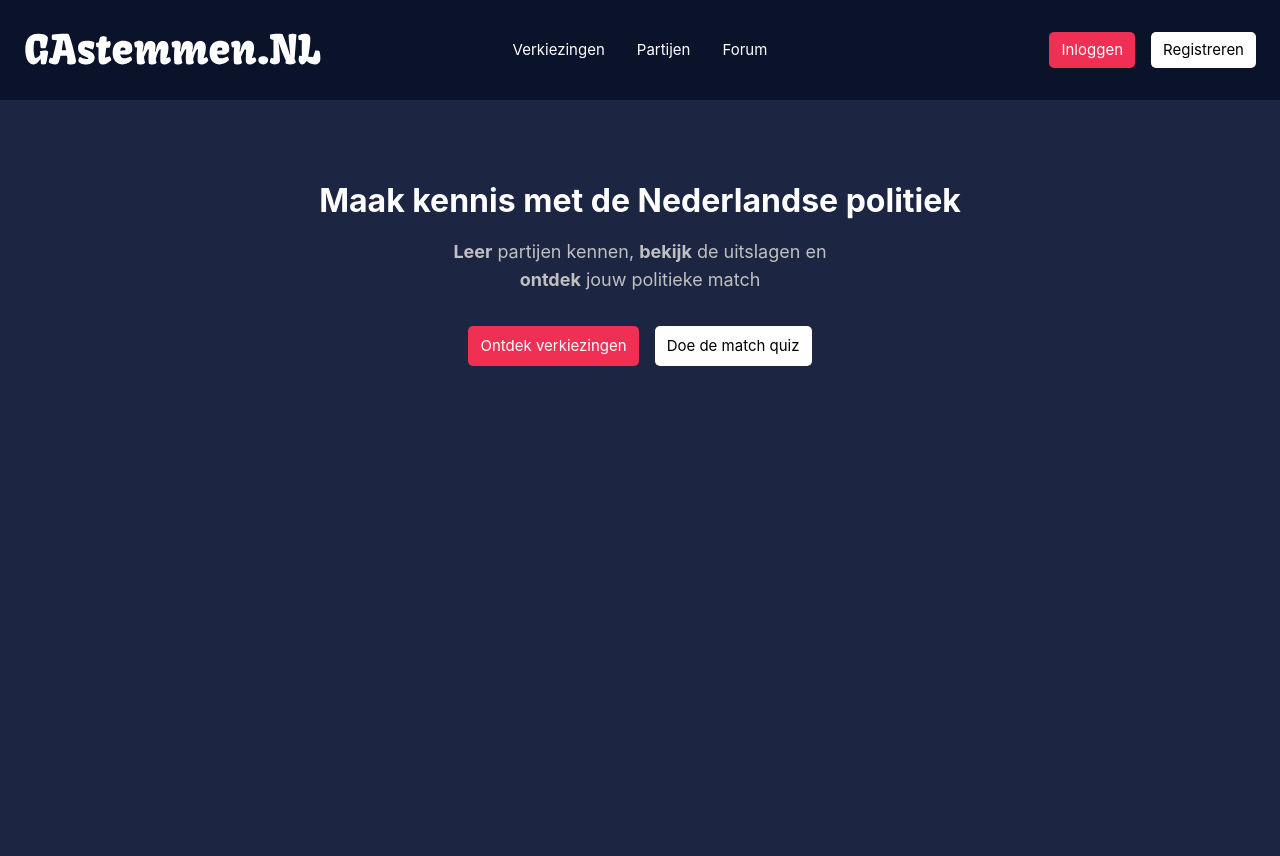
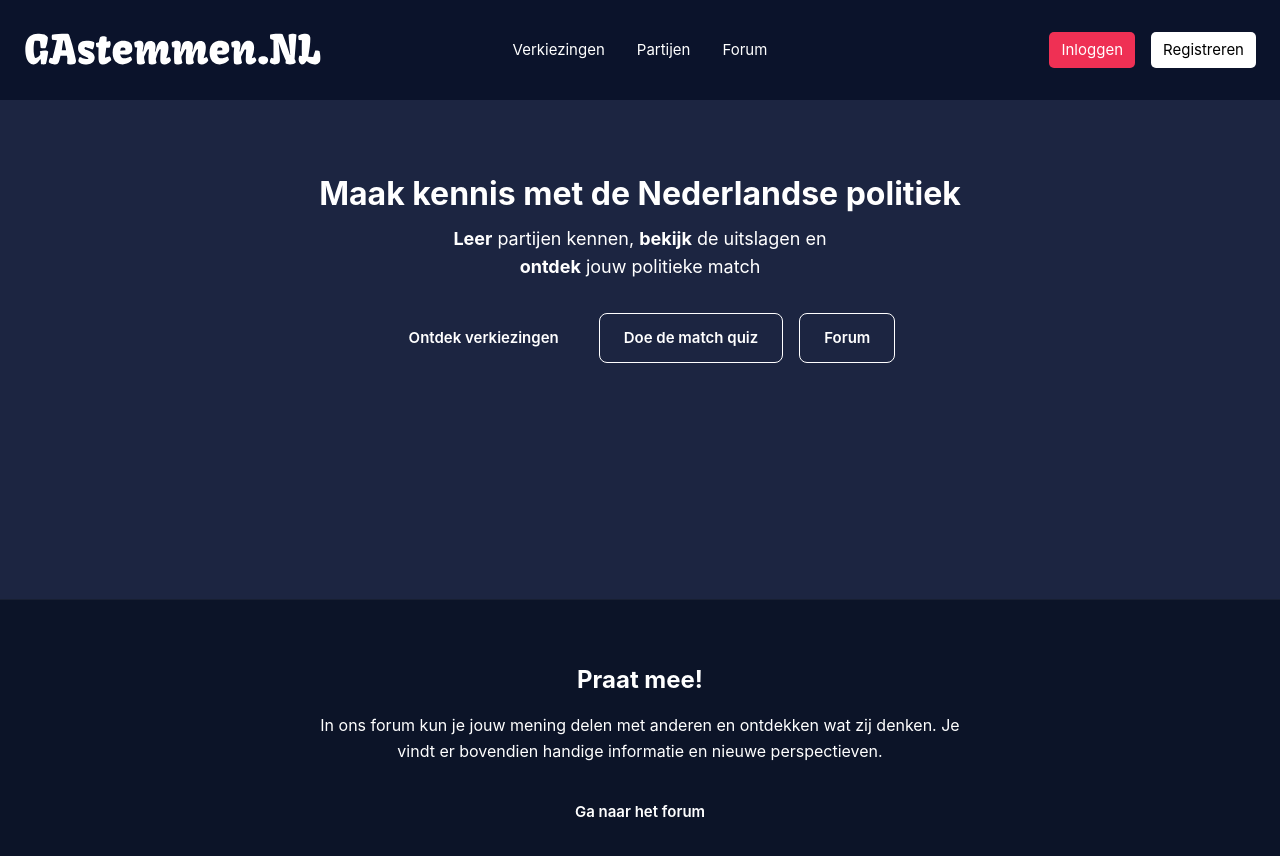
Before and after one commit to SSSalmani1600/Elections, a Vue app in the folder election-frontend/: page / in a window 1280 px wide. Shown: the top 856 px of the page. Before the commit the page ends 800 px from the top, so only its background shows below. Built offline with nearby package versions, Linux system fonts and the light colour scheme; the HTML template or start-up script is replaced by a standard one.

Commit message:
Footer homepage

```diff
--- a/election-frontend/src/views/HomeView.vue
+++ b/election-frontend/src/views/HomeView.vue
@@ -1,18 +1,64 @@
 <script setup lang="ts">
-import TheWelcome from '../components/TheWelcome.vue'
+import { useRouter } from 'vue-router'
+const router = useRouter()
+
+const goToElections = () => router.push('/elections')
+const goToQuiz = () => router.push('/quiz')
+const goToForum = () => router.push('/discussions')
 </script>
 
 <template>
-  <main class="flex flex-col items-center">
-    <div class="flex flex-col items-center w-fit mt-[75px] gap-8">
-      <div class="flex flex-col items-center gap-3">
-      <h1>Maak kennis met de Nederlandse politiek</h1>
-      <p class="text-text-muted text-lg w-[60%] text-center"><strong>Leer</strong> partijen kennen, <strong>bekijk</strong> de uitslagen en <strong>ontdek</strong> jouw politieke match</p>
-      </div>
-      <div class="flex gap-4">
-        <button class="btn btn-primary">Ontdek verkiezingen</button>
-        <button class="btn btn-secondary">Doe de match quiz</button>
-      </div>
-    </div>
-  </main>
+    <main class="flex flex-col items-center bg-[--color-background] text-[--color-text-base] min-h-screen">
+        <div class="flex flex-col items-center w-full mt-[75px] gap-8 px-6 flex-grow">
+            <!-- Titel -->
+            <div class="flex flex-col items-center gap-3 text-center">
+                <h1 class="text-3xl font-bold">Maak kennis met de Nederlandse politiek</h1>
+                <p class="text-[--color-text-muted] text-lg w-[60%] text-center">
+                    <strong>Leer</strong> partijen kennen, <strong>bekijk</strong> de uitslagen en
+                    <strong>ontdek</strong> jouw politieke match
+                </p>
+            </div>
+
+            <!-- Knoppen -->
+            <div class="flex gap-4">
+                <button
+                    class="px-6 py-3 rounded-lg font-semibold bg-[--color-primary] text-[--color-secondary] hover:opacity-90 transition"
+                    @click="goToElections"
+                >
+                    Ontdek verkiezingen
+                </button>
+
+                <button
+                    class="px-6 py-3 rounded-lg font-semibold border border-[--color-primary] text-[--color-primary] hover:bg-[--color-primary] hover:text-[--color-secondary] transition"
+                    @click="goToQuiz"
+                >
+                    Doe de match quiz
+                </button>
+
+                <button
+                    class="px-6 py-3 rounded-lg font-semibold border border-[--color-primary] text-[--color-primary] hover:bg-[--color-primary] hover:text-[--color-secondary] transition"
+                    @click="goToForum"
+                >
+                    Forum
+                </button>
+            </div>
+        </div>
+
+        <!-- ✅ Grote footer -->
+        <footer
+            class="w-full bg-[color:rgb(12,20,40)] text-center py-16 mt-20 border-t border-[color:rgba(255,255,255,0.05)] flex flex-col items-center justify-center"
+        >
+            <h2 class="text-2xl font-bold text-[--color-primary] mb-4">Praat mee!</h2>
+            <p class="text-base text-[--color-text-muted] max-w-[700px] px-6 leading-relaxed">
+                In ons forum kun je jouw mening delen met anderen en ontdekken wat zij denken.
+                Je vindt er bovendien handige informatie en nieuwe perspectieven.
+            </p>
+            <button
+                @click="goToForum"
+                class="mt-6 px-6 py-3 rounded-lg font-semibold bg-[--color-primary] text-[--color-secondary] hover:opacity-90 transition"
+            >
+                Ga naar het forum
+            </button>
+        </footer>
+    </main>
 </template>
```
